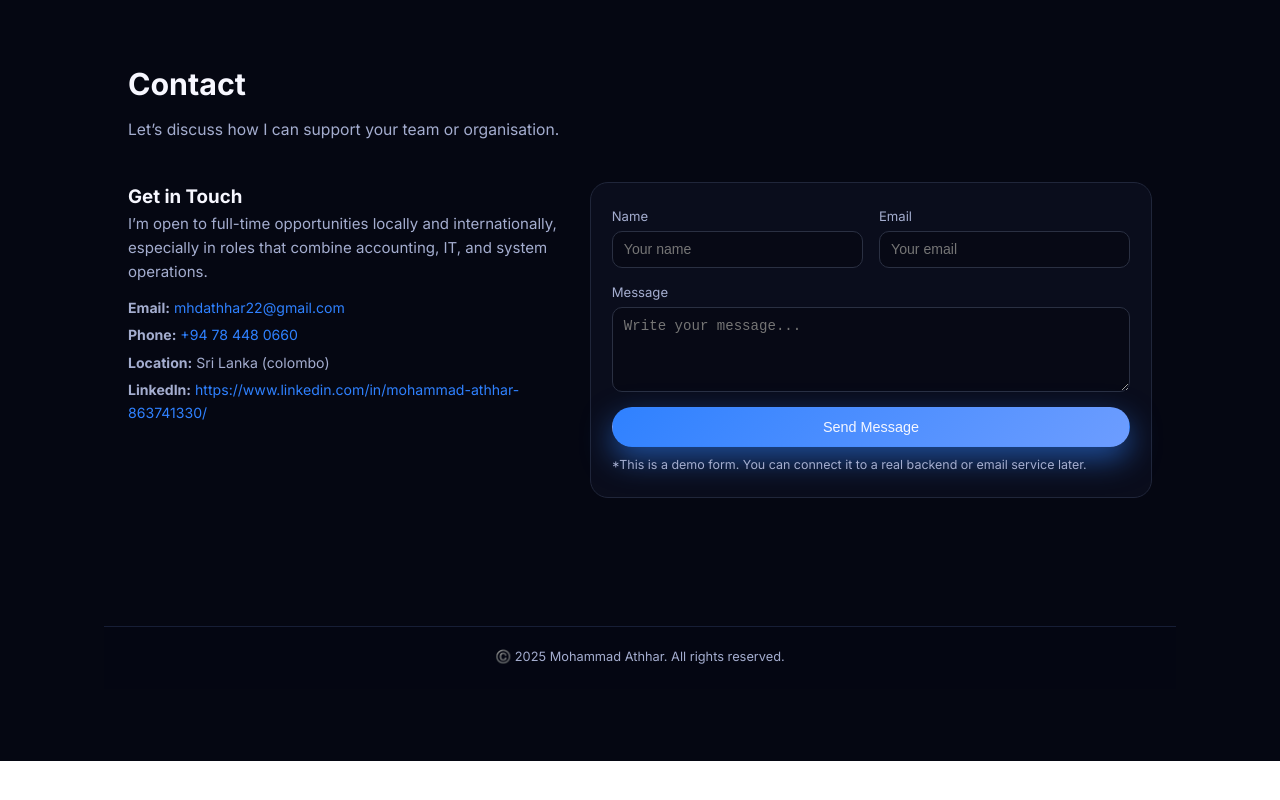
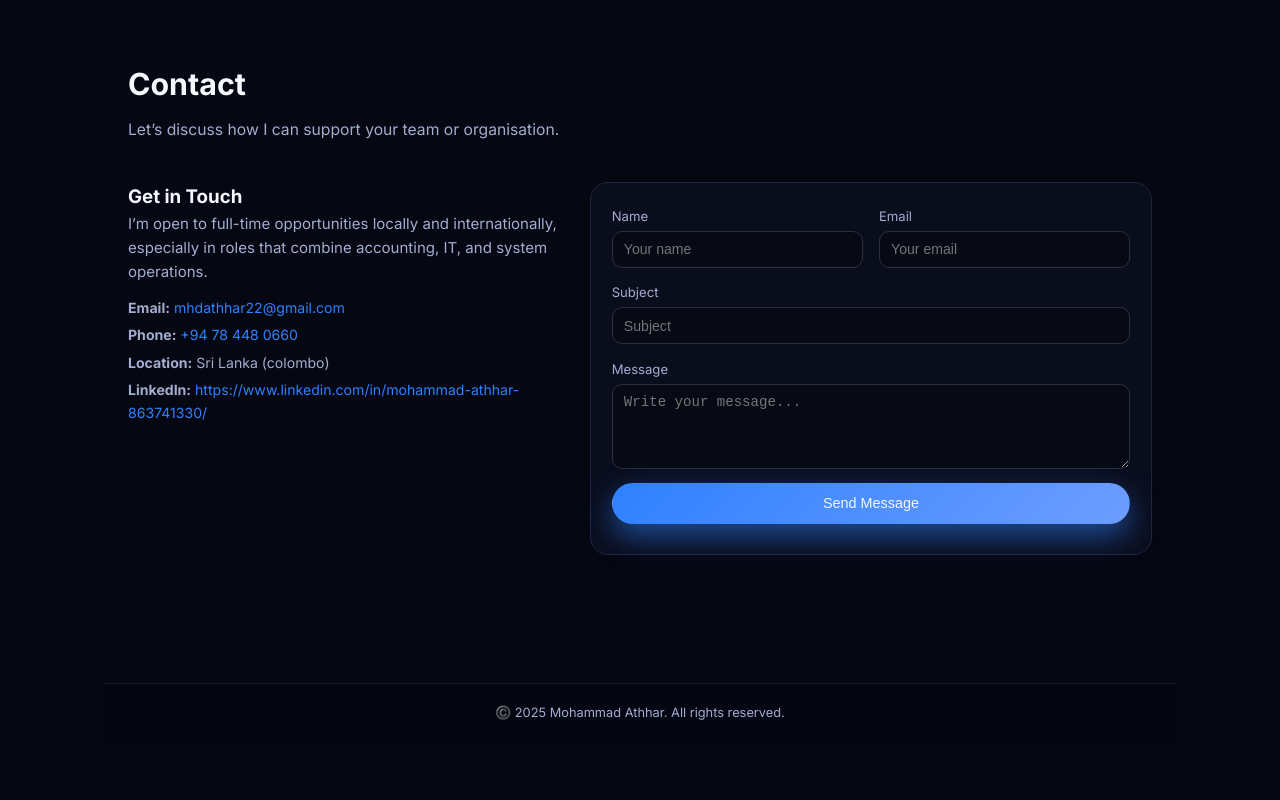
Before and after one commit to Mohamed-athhar/Mohammad-Athhar, a plain HTML site: page index.html in a window 1280 px wide. Shown: the part 3524-4324 px from the top of the page. Before the commit the page ends 4285 px from the top, so only its background shows below. Drawn offline with Linux system fonts and the light colour scheme.

Commit message:
Add EmailJS SDK and update contact form

```diff
--- a/index.html
+++ b/index.html
@@ -8,6 +8,8 @@
   <link rel="preconnect" href="https://fonts.googleapis.com">
   <link rel="preconnect" href="https://fonts.gstatic.com" crossorigin>
   <link href="https://fonts.googleapis.com/css2?family=Inter:wght@300;400;500;600;700&display=swap" rel="stylesheet">
+  <!-- EmailJS SDK -->
+  <script type="text/javascript" src="https://cdn.jsdelivr.net/npm/@emailjs/browser@3/dist/index.min.js"></script>
 </head>
 <body>
   <!-- Header / Navbar -->
@@ -364,27 +366,29 @@
           </ul>
         </div>
 
-        <form class="contact-form" onsubmit="return false;">
+        <form class="contact-form" id="contactForm" onsubmit="handleFormSubmit(event)">
           <div class="form-row">
             <div class="form-group">
               <label for="name">Name</label>
               <input id="name" type="text" placeholder="Your name" required />
             </div>
-            <div class="form-group">
-              <label for="email">Email</label>
-              <input id="email" type="email" placeholder="Your email" required />
-            </div>
+          <div class="form-group">
+            <label for="email">Email</label>
+            <input id="email" type="email" placeholder="Your email" required />
+          </div>
+          </div>
+          <div class="form-group">
+            <label for="subject">Subject</label>
+            <input id="subject" type="text" placeholder="Subject" required />
           </div>
           <div class="form-group">
             <label for="message">Message</label>
             <textarea id="message" rows="4" placeholder="Write your message..." required></textarea>
           </div>
-          <button type="submit" class="btn primary full-width" id="fakeSubmit">
+          <button type="submit" class="btn primary full-width" id="submitBtn">
             Send Message
           </button>
-          <p class="form-note" id="formNote">
-            *This is a demo form. You can connect it to a real backend or email service later.
-          </p>
+          <p class="form-note" id="formNote"></p>
         </form>
       </div>
     </div>
```
